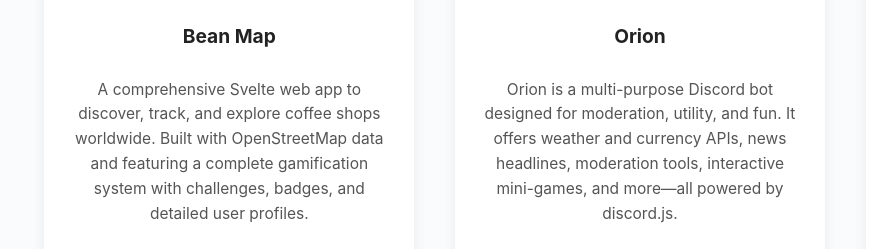
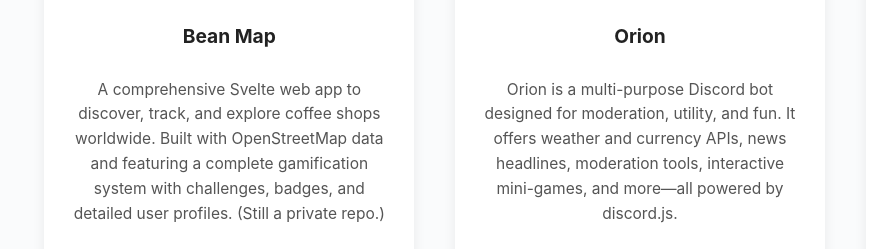
Before and after one commit to DwayneCrous/Portfolio, a plain HTML site: page main.html in a window 1280 px wide. Shown: the part 1235-1484 px from the top of the page, 0-892 px from the left. Drawn offline with Linux system fonts and the light colour scheme.

Commit message:
update project description for BeanMap to indicate it's a private repository

```diff
--- a/main.html
+++ b/main.html
@@ -448,7 +448,7 @@
                   A comprehensive Svelte web app to discover, track, and explore
                   coffee shops worldwide. Built with OpenStreetMap data and
                   featuring a complete gamification system with challenges,
-                  badges, and detailed user profiles.
+                  badges, and detailed user profiles. (Still a private repo.)
                 </p>
                 <a
                   href="https://github.com/DwayneCrous/BeanMap"
```
